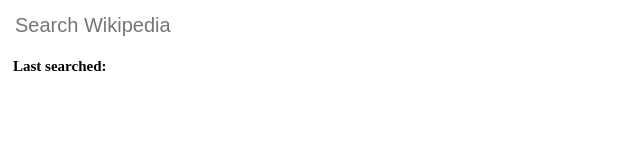
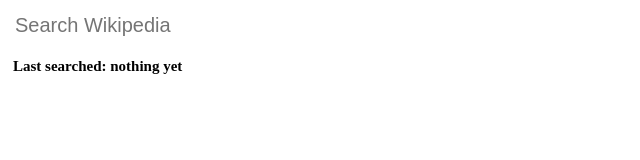
Before and after one commit to lukawski/wiki-viewer, a browser extension: page index.html in a window 1280 px wide. Shown: the full height of the page, 0-640 px from the left. Drawn offline with Linux system fonts and the light colour scheme.

Commit message:
Improved last searched

```diff
--- a/index.css
+++ b/index.css
@@ -11,6 +11,10 @@
 
 input:focus {
     outline: none;
+}
+
+#lS {
+    cursor: pointer;
 }
 
 a {
--- a/index.html
+++ b/index.html
@@ -14,7 +14,7 @@
         <div class="search">
             <input type="text" id="search" placeholder="Search Wikipedia">
         </div>
-        <h4>Last searched: <span id="lS"></span></h4>
+        <h4>Last searched: <span id="lS">nothing yet</span></h4>
         <div id="content"></div>
     </div>
 </body>
--- a/index.js
+++ b/index.js
@@ -28,6 +28,10 @@
     wikiCall(localStorage.getItem('currentSearch'))
   }
 
+  $('#lS').click(function () {
+    wikiCall($(this).text())
+  })
+
   $('#search').keyup(function (e) {
     localStorage.setItem('currentSearch', $(this).val())
     localStorage.setItem('lastSearched', $(this).val())
```
